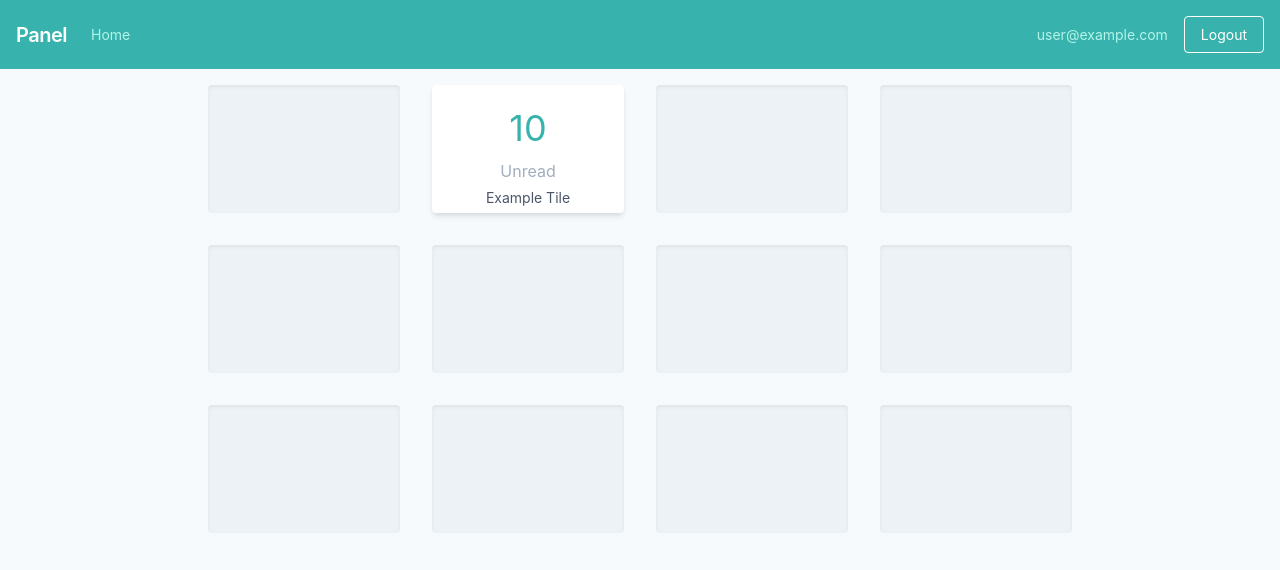
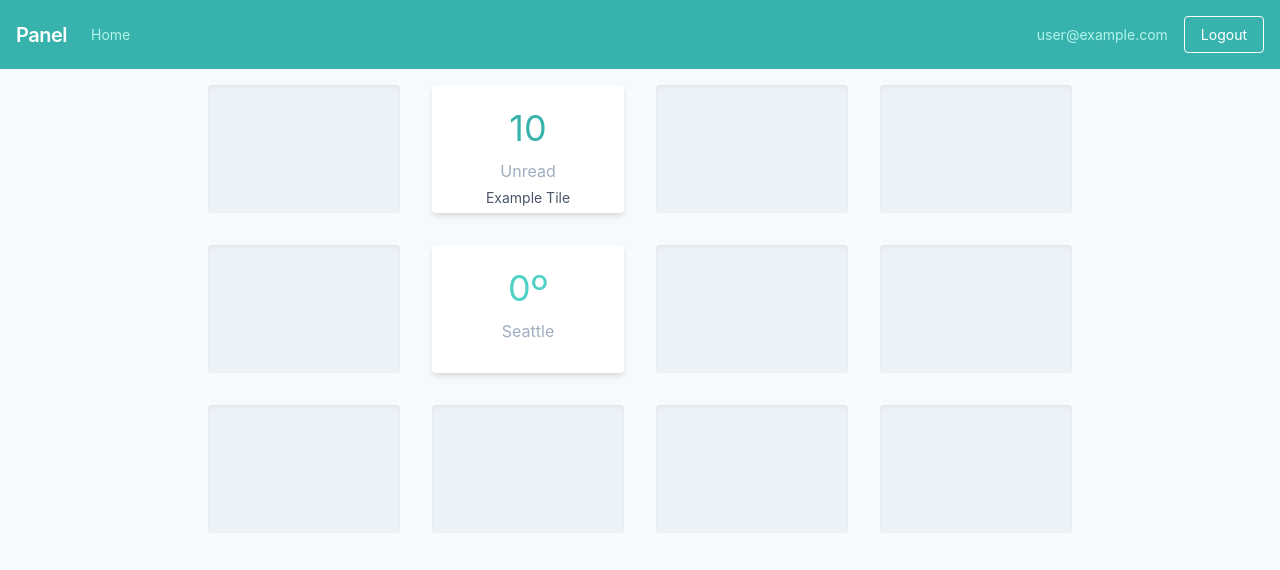
Before and after one commit to coderLads/panel, a Vue app: page /home in a window 1280 px wide. Shown: the top 570 px of the page. Built offline with nearby package versions, Linux system fonts and the light colour scheme; no server answers; sample sign-in values are in the browser's storage.

Commit message:
weather tile
idk how to use .vue files so stuff might be bad, feel free to change

```diff
--- a/src/components/Grid.vue
+++ b/src/components/Grid.vue
@@ -20,7 +20,7 @@ export default Vue.extend({
     return {
       tileData: [ // this defines what is on the grid
         [null, 'ExampleTile', null, null],
-        [null, null, null, null],
+        [null, 'WeatherTile', null, null],
         [null, null, null, null],
       ],
     };
--- /dev/null
+++ b/src/components/tiles/WeatherTile.vue
@@ -0,0 +1,42 @@
+<template>
+  <a
+    :href='link'
+    target="_blank"
+    class="w-full h-full bg-white text-center m-0 rounded shadow-md flex flex-col"
+  >
+  <!--<img :src="iconurl" class='block text-center w-12 h-12' style='margin: 0 auto; margin-bottom: -.75rem'>-->
+    <p class="text-4xl text-teal-400 mt-4">{{weather}}º</p>
+    <span class="text-base text-gray-500 mt-1 align-middle">{{location}}</span>
+  </a>
+</template>
+
+<script lang="ts">
+import Vue from 'vue';
+
+export default Vue.extend({
+  name: 'WeatherTile',
+  props: {},
+  data() {
+    return {
+        link: '',
+        weather: 0,
+        location: 'Seattle',
+        iconurl: ''
+    };
+  },
+  beforeMount() {
+    let self = this;
+    let request = new XMLHttpRequest();
+    request.open('GET', 'http://api.openweathermap.org/data/2.5/weather?q=' + self.location + '&APPID=ccc82db3a17a22d2039288a38a156b12&units=imperial', true);
+    request.onload = function() {
+    if (this.status >= 200 && this.status < 400) {
+        let r = JSON.parse(this.response);
+        self.iconurl = 'http://openweathermap.org/img/wn/' + r.weather[0].icon + '@2x.png';
+        self.weather = Math.round(r.main.temp);
+        self.link = 'https://openweathermap.org/find?q=' + self.location;
+    }
+    };
+    request.send();
+  },
+});
+</script>
```
